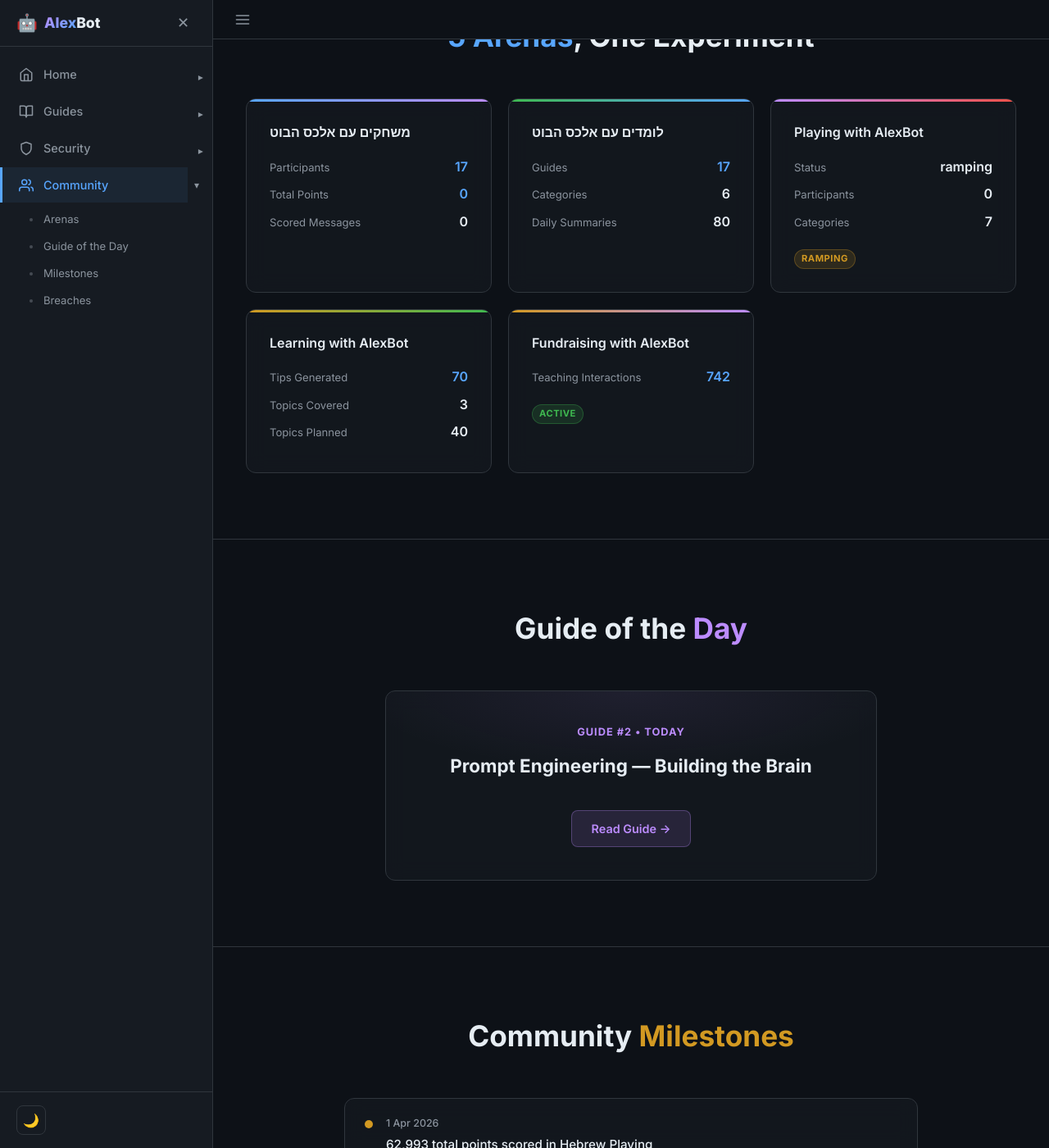
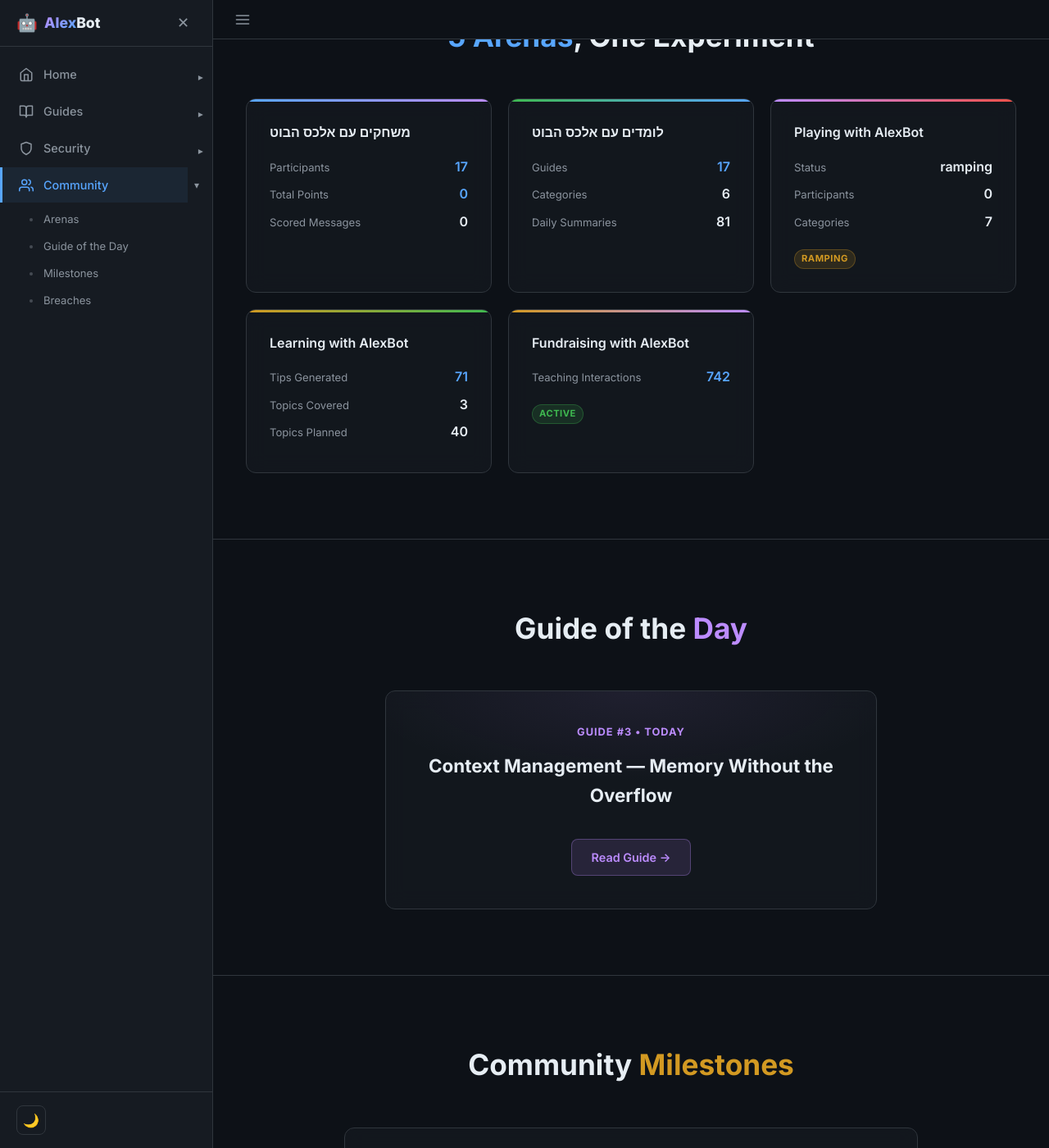
Before and after one commit to alexliv1234/alexbot-public, a Jekyll site: the page built from docs/community.html, in a window 1280 px wide and 1400 px high, scrolled down 450 px. Shown: the whole window at 82% size. Built offline with Jekyll 4.4.1, drawn with Linux system fonts in a browser that asks for light colours; some of the changed text lies outside the part shown.

Commit message:
📊 Auto-update community stats (2026-05-26_05-00)
Hebrew Playing: 17 players /  pts
Guides: 17 published | International: 0 playing

```diff
--- a/docs/assets/groups-data.json
+++ b/docs/assets/groups-data.json
@@ -1,6 +1,6 @@
 {
-  "lastUpdated": "2026-05-25",
-  "timestamp": "2026-05-25T17:02Z",
+  "lastUpdated": "2026-05-26",
+  "timestamp": "2026-05-26T02:00Z",
   "hebrewPlaying": {
     "name": "משחקים עם אלכס הבוט",
     "participants": 17,
@@ -12,7 +12,7 @@
     "name": "לומדים עם אלכס הבוט",
     "guides": 17,
     "categories": 6,
-    "dailySummaries": 80,
+    "dailySummaries": 81,
     "qaExchanges": 3
   },
   "intlPlaying": {
@@ -23,7 +23,7 @@
   },
   "intlLearning": {
     "name": "Learning with AlexBot",
-    "tipsGenerated": 70,
+    "tipsGenerated": 71,
     "topicsCovered": 3,
     "topicsPlanned": 40,
     "deliveryFailures": 2
@@ -53,9 +53,9 @@
     }
   ],
   "guideOfTheDay": {
-    "num": 2,
-    "title": "Prompt Engineering — Building the Brain",
-    "slug": "02-prompt-engineering"
+    "num": 3,
+    "title": "Context Management — Memory Without the Overflow",
+    "slug": "03-context-management"
   },
   "communityMilestones": [
     {
```
